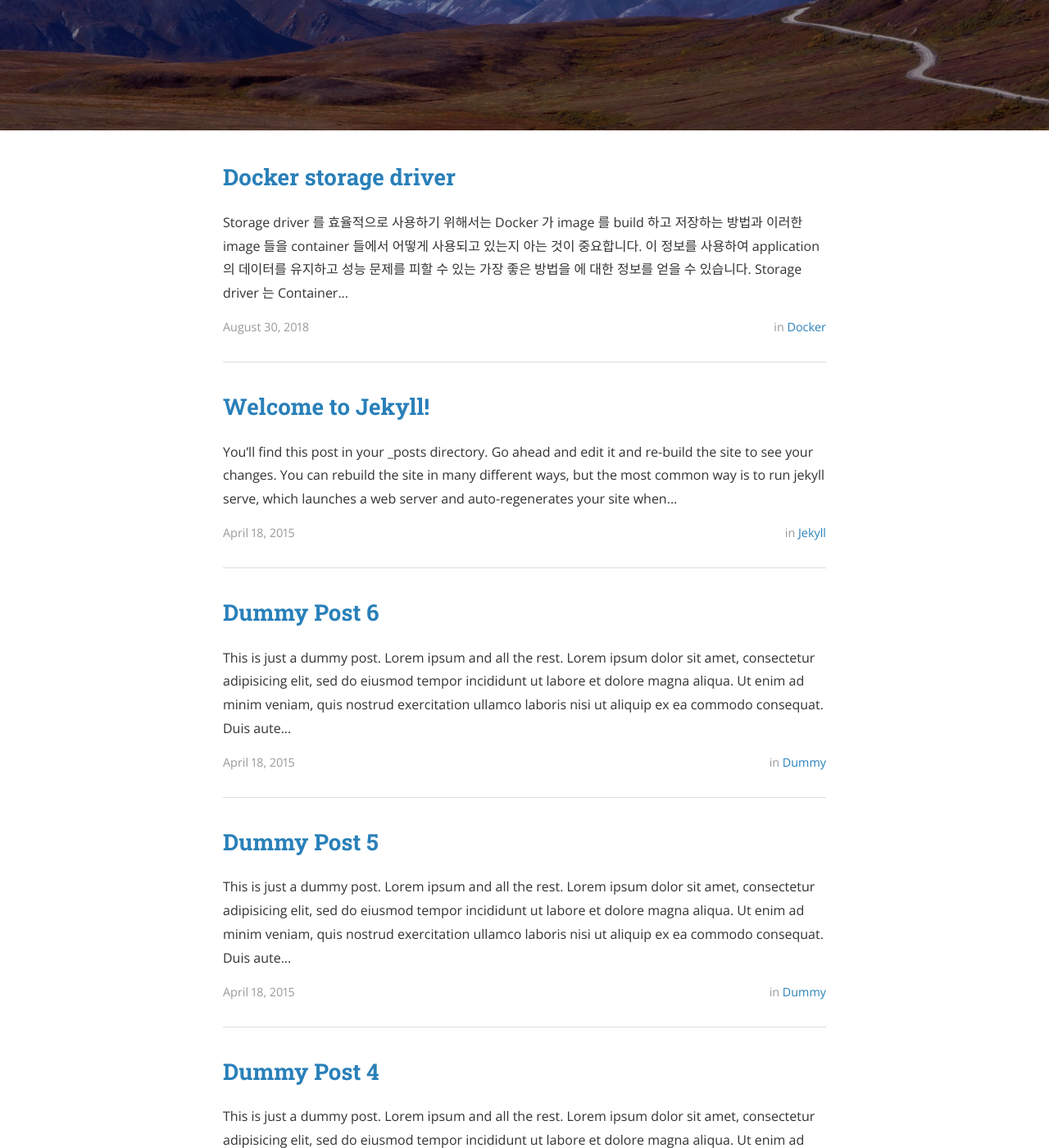
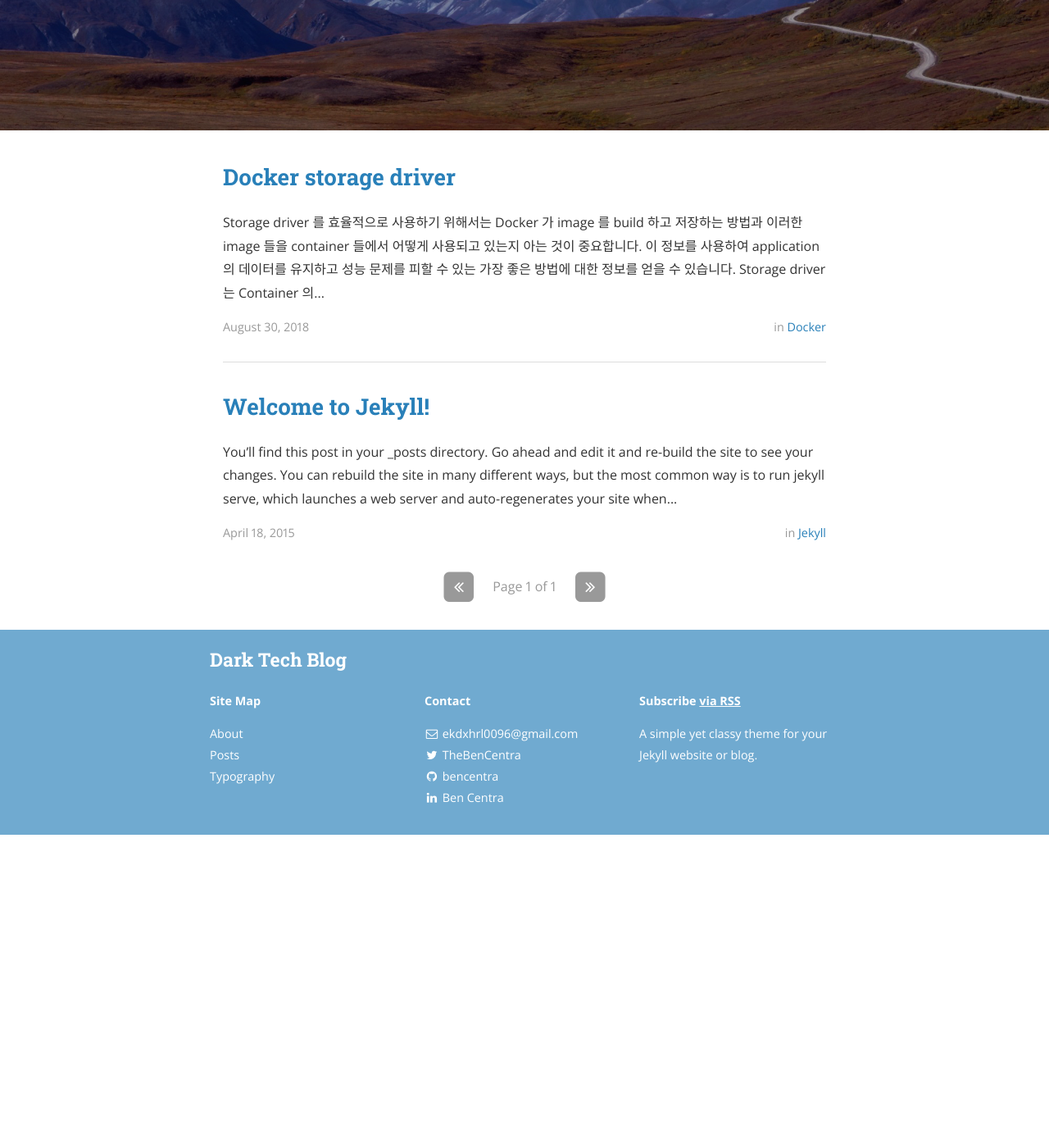
Before and after one commit to Dark0096/Dark0096.github.io, a Jekyll site: the page built from index.html, in a window 1280 px wide and 1400 px high, scrolled down 344 px. Shown: the whole window at 82% size. Built offline with Jekyll 4.4.1, drawn with Linux system fonts in a browser that asks for light colours; nearby versions of some CDN libraries; the list of posts is cut into pages by our own code; after the commit the page ends 1362 px from its top, so only the background shows below that; some of the changed text lies outside the part shown.

Commit message:
Remove dummy post and add picture for docker storage driver

```diff
--- a/_posts/2015-04-18-dummy.markdown
+++ /dev/null
@@ -1,16 +0,0 @@
----
-layout: post
-title:  "Dummy Post"
-date:   2015-04-18 08:43:59
-author: Ben Centra
-categories: Dummy
----
-
-This is just a dummy post. Lorem ipsum and all the rest.
-
-Lorem ipsum dolor sit amet, consectetur adipisicing elit, sed do eiusmod
-tempor incididunt ut labore et dolore magna aliqua. Ut enim ad minim veniam,
-quis nostrud exercitation ullamco laboris nisi ut aliquip ex ea commodo
-consequat. Duis aute irure dolor in reprehenderit in voluptate velit esse
-cillum dolore eu fugiat nulla pariatur. Excepteur sint occaecat cupidatat non
-proident, sunt in culpa qui officia deserunt mollit anim id est laborum.
--- a/_posts/2015-04-18-dummy4.markdown
+++ /dev/null
@@ -1,17 +0,0 @@
----
-layout: post
-title:  "Dummy Post 4"
-date:   2015-04-18 08:43:59
-author: Ben Centra
-categories: Dummy
-tags: ipsum
----
-
-This is just a dummy post. Lorem ipsum and all the rest.
-
-Lorem ipsum dolor sit amet, consectetur adipisicing elit, sed do eiusmod
-tempor incididunt ut labore et dolore magna aliqua. Ut enim ad minim veniam,
-quis nostrud exercitation ullamco laboris nisi ut aliquip ex ea commodo
-consequat. Duis aute irure dolor in reprehenderit in voluptate velit esse
-cillum dolore eu fugiat nulla pariatur. Excepteur sint occaecat cupidatat non
-proident, sunt in culpa qui officia deserunt mollit anim id est laborum.
--- a/_posts/2015-04-18-dummy5.markdown
+++ /dev/null
@@ -1,17 +0,0 @@
----
-layout: post
-title:  "Dummy Post 5"
-date:   2015-04-18 08:43:59
-author: Ben Centra
-categories: Dummy
-tags: lorem
----
-
-This is just a dummy post. Lorem ipsum and all the rest.
-
-Lorem ipsum dolor sit amet, consectetur adipisicing elit, sed do eiusmod
-tempor incididunt ut labore et dolore magna aliqua. Ut enim ad minim veniam,
-quis nostrud exercitation ullamco laboris nisi ut aliquip ex ea commodo
-consequat. Duis aute irure dolor in reprehenderit in voluptate velit esse
-cillum dolore eu fugiat nulla pariatur. Excepteur sint occaecat cupidatat non
-proident, sunt in culpa qui officia deserunt mollit anim id est laborum.
--- a/_posts/2015-04-18-dummy6.markdown
+++ /dev/null
@@ -1,17 +0,0 @@
----
-layout: post
-title:  "Dummy Post 6"
-date:   2015-04-18 08:43:59
-author: Ben Centra
-categories: Dummy
-tags: lorem ipsum
----
-
-This is just a dummy post. Lorem ipsum and all the rest.
-
-Lorem ipsum dolor sit amet, consectetur adipisicing elit, sed do eiusmod
-tempor incididunt ut labore et dolore magna aliqua. Ut enim ad minim veniam,
-quis nostrud exercitation ullamco laboris nisi ut aliquip ex ea commodo
-consequat. Duis aute irure dolor in reprehenderit in voluptate velit esse
-cillum dolore eu fugiat nulla pariatur. Excepteur sint occaecat cupidatat non
-proident, sunt in culpa qui officia deserunt mollit anim id est laborum.
--- a/_posts/2015-08-30-docker-storage-driver.markdown
+++ b/_posts/2015-08-30-docker-storage-driver.markdown
@@ -8,7 +8,7 @@ tags: docker
 ---
 
 Storage driver 를 효율적으로 사용하기 위해서는 Docker 가 image 를 build 하고 저장하는 방법과 이러한 image 들을 container 들에서 어떻게 사용되고 있는지 아는 것이 중요합니다.
-이 정보를 사용하여 application 의 데이터를 유지하고 성능 문제를 피할 수 있는 가장 좋은 방법을 에 대한 정보를 얻을 수 있습니다.
+이 정보를 사용하여 application 의 데이터를 유지하고 성능 문제를 피할 수 있는 가장 좋은 방법에 대한 정보를 얻을 수 있습니다.
 
 Storage driver 는 Container 의 쓰기 가능한 Layer 에 데이터를 생성할 수 있습니다. 파일들은 container 가 중지된 이후에는 유지되지 않으며 read 와 write 의 속도가 낮습니다. Volume 을 사용하여 데이터를 보존하고 성능을 향상시키는 방법을 알아봅시다.
 
@@ -25,10 +25,12 @@ CMD python /app/app.py
 {% endhighlight %}
 
 이 Dockerfile 은 4 개의 layer 를 생성하는 command 를 포함하고 있습니다.
-FROM 문은 `ubuntu:15.04` image 로부터 layer 를 생성하는 것으로 시작합니다.
-COPY 문은 Docker client 의 현재 디렉토리 경로의 파일들을 추가합니다.
-RUN 문은 make command 를 사용하여 application 을 빌드합니다.
+<code>
+FROM 문은 `ubuntu:15.04` image 로부터 layer 를 생성하는 것으로 시작합니다.<br/>
+COPY 문은 Docker client 의 현재 디렉토리 경로의 파일들을 추가합니다.<br/>
+RUN 문은 make command 를 사용하여 application 을 빌드합니다.<br/>
 CMD 문은 마지막 layer 는 container 내부에서 어떤 command 를 실행할지 지정합니다.
+</code>
 
 각각의 layer 는 이전 layer 로부터 차이점의 집합입니다.
 Layer 들은 서로 층을 이루며 쌓여져 있습니다.
@@ -42,6 +44,14 @@ Docker 는 새로운 container 를 생성할 때, 기본적인 layer 위에 새
 Storage driver 는 이러한 layer 들과 상호 작용하는 방법에 대한 세부적인 부분을 처리합니다.
 다양한 Storage driver 를 사용할 수 있으며 상황에 따라 장점과 단점을 가지고 있습니다.
 
+
+Container and layers
+The major difference between a container and an image is the top writable layer.
+All writes to the container that add new or modify existing data are stored in this writable layer. When the container is deleted, the writable layer is also deleted. The underlying image remains unchanged.
+
+Because each container has its own writable container layer, and all changes are stored in this container layer, multiple containers can share access to the same underlying image and yet have their own data state. The diagram below shows multiple containers sharing the same Ubuntu 15.04 image.
+<img src="https://raw.githubusercontent.com/Dark0096/Dark0096.github.io/master/assets/post/sharing-layers.png" title="Container layers">
+
 ### Reference
 [docker-storage-driver]
 
```
Also changed, not shown: _posts/2015-04-18-dummy2.markdown (deleted, +0 -16 lines), _posts/2015-04-18-dummy3.markdown (deleted, +0 -16 lines), assets/post/sharing-layers.jpg (added).
